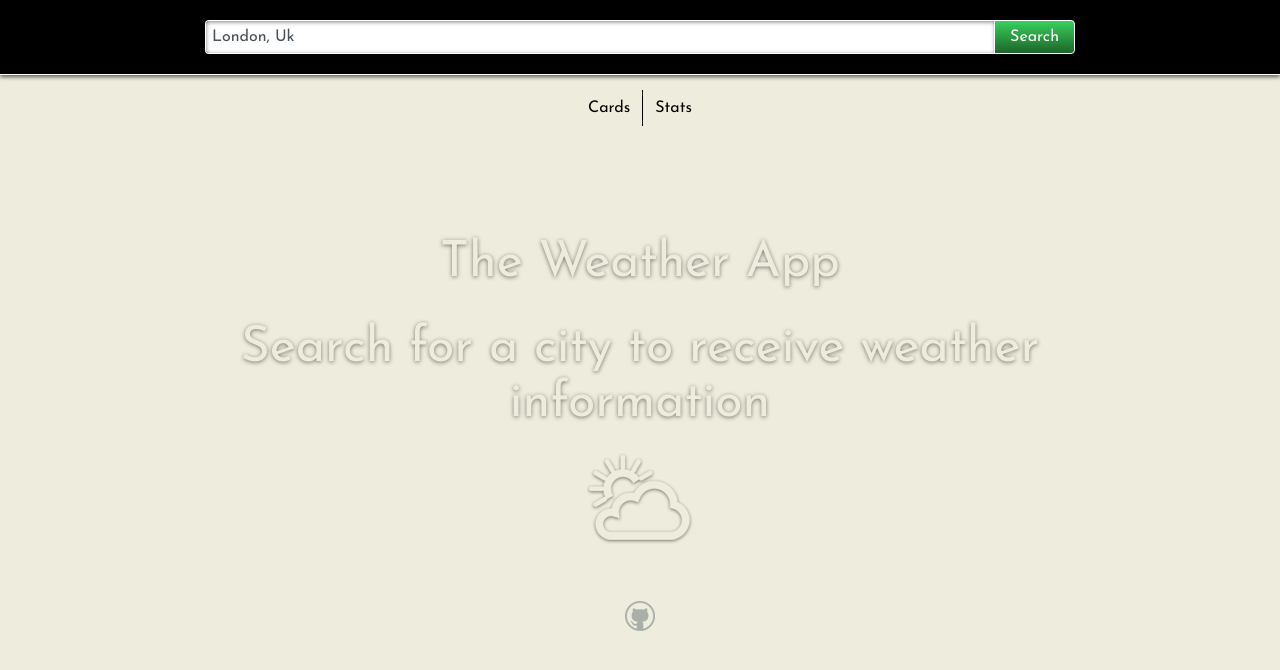
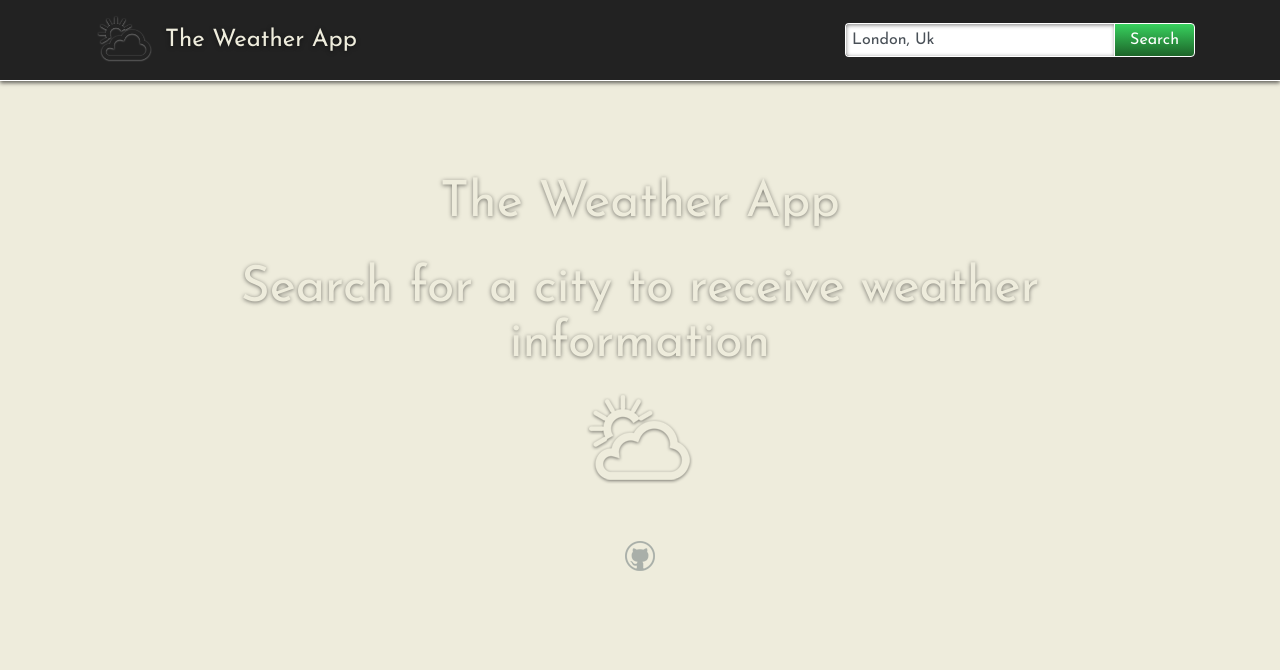
Before and after one commit to eduardo-dangelo/react-redux-weather-app, a React app: page / in a window 1280 px wide. Built offline with nearby package versions, Linux system fonts and the light colour scheme.

Commit message:
Update header and shit

```diff
--- /dev/null
+++ b/src/app/components/Header/index.jsx
@@ -0,0 +1,30 @@
+import React from 'react'
+import SearchBar from '../SearchBar'
+import { Col, Row } from 'react-bootstrap'
+
+class Header extends React.Component {
+  render() {
+    return (
+      <header className="App-header">
+        <div className="container">
+        <Row>
+          <Col sm={8}>
+            <div className="header-logo">
+              <img src={require('../WeatherList/img/weather-icon.png')} alt="icon"/>
+              <h4>The Weather App</h4>
+            </div>
+          </Col>
+          <Col sm={4}>
+            <div className="search-bar-container">
+              <SearchBar />
+            </div>
+          </Col>
+        </Row>
+        </div>
+        {/*<DisplayModeSelector/>*/}
+      </header>
+    )
+  }
+}
+
+export default Header
--- a/src/app/components/MoreInfoModal/index.jsx
+++ b/src/app/components/MoreInfoModal/index.jsx
@@ -113,7 +113,6 @@ class MoreInfoModal extends React.Component {
                 </Row>
               </Col>
               <Col sm={12}>
-                <div className={`modal-hero hero-bg-${item.list[0].weather[0].icon}`}/>
                 <div className="credits">
                   <a href="https://openweathermap.org/" rel="noopener noreferrer" target="_blank">
                     source: openweathermap.org
--- a/src/app/components/MoreInfoModal/style.scss
+++ b/src/app/components/MoreInfoModal/style.scss
@@ -2,9 +2,9 @@
 
 .modal-container {
   top: 0;
-  z-index: 3;
+  z-index: 1;
   width: 100%;
-  min-height: 100%;
+  //min-height: 100%;
   //position: absolute;
   padding-bottom: 120px;
   background: transparent;
--- a/src/app/components/SearchBar/index.jsx
+++ b/src/app/components/SearchBar/index.jsx
@@ -1,5 +1,5 @@
 import React, { Component } from 'react'
-import { InputGroup, Button, FormControl } from 'react-bootstrap'
+import { InputGroup, Button, FormControl, ControlLabel, Row, Col } from 'react-bootstrap'
 import { connect } from 'react-redux'
 import { bindActionCreators } from 'redux'
 import { actions } from '../../reducer'
@@ -32,9 +32,10 @@ class SearchBar extends Component {
     const { city } = this.state
 
     return (
-      <form onSubmit={this.handleSubmit}>
-          <div className="row form-container">
-            <div className="col-sm-12">
+      <div className="search-bar">
+        <form onSubmit={this.handleSubmit}>
+          <Row>
+            <Col sm={12}>
               <InputGroup>
                 <FormControl
                   type="text"
@@ -51,9 +52,10 @@ class SearchBar extends Component {
                   </Button>
                 </InputGroup.Button>
               </InputGroup>
-            </div>
-          </div>
-      </form>
+            </Col>
+          </Row>
+        </form>
+      </div>
     );
   }
 }
--- a/src/app/components/WeatherList/style.scss
+++ b/src/app/components/WeatherList/style.scss
@@ -32,8 +32,8 @@
 
     h1 {
       color: $app-background;
+      text-shadow: $heading-text-shadow;
       font-size: $heading-font-size;
-      text-shadow: $heading-text-shadow;
       max-width: $heading-max-width;
       padding: $heading-padding;
       margin: auto;
--- a/src/app/index.jsx
+++ b/src/app/index.jsx
@@ -1,7 +1,7 @@
 import React from 'react'
 import { Helmet } from 'react-helmet'
 import { connect } from 'react-redux'
-import SearchBar from './components/SearchBar'
+import Header from './components/Header'
 import WeatherCardList from './components/WeatherList'
 import WeatherStatsList from './components/MoreInfoModal'
 import DisplayModeSelector from './components/DisplayModeSelector'
@@ -49,17 +49,12 @@ class App extends React.Component {
         <Helmet>
           <title>Weather App</title>
         </Helmet>
-        <header className="App-header">
-          <div className="search-bar">
-            <SearchBar />
-          </div>
-        </header>
+        <Header/>
         {displayError && (
           <div className="error-container">
             <h4>404! city not found</h4>
           </div>
         )}
-        <DisplayModeSelector/>
         {this.renderWeatherList()}
       </div>
     );
--- a/src/app/style.scss
+++ b/src/app/style.scss
@@ -20,11 +20,39 @@ body {
  ********/
 
 .App-header {
+  text-align: left;
   color: $header-color;
   background: $header-bg;
   padding: $header-padding;
   box-shadow: $header-box-shadow;
   border-bottom: $header-border-bottom;
+
+  .header-logo {
+    display: flex;
+    align-items: center;
+    height: 60px;
+
+    h4 {
+      color: $app-background !important;
+      text-shadow: $heading-text-shadow !important;
+      margin-bottom: 0;
+    }
+
+    img {
+      max-width: 80px;
+      filter: invert(100%);
+    }
+  }
+
+  .search-bar-container {
+    display: flex;
+    align-items: center;
+    height: 60px;
+
+    .search-bar {
+      flex: 1;
+    }
+  }
 }
 
 .error-container {
--- a/src/styles/variables.scss
+++ b/src/styles/variables.scss
@@ -32,9 +32,9 @@ $screen-x-small: 350px;
 --------------*/
 
 //header
-$header-bg: #000000;
+$header-bg: #222222;
 $header-border-bottom: 1px solid white;
-$header-padding: 20px;
+$header-padding: 10px;
 $header-color: white;
 $header-box-shadow: 0 2px 4px rgba(0,0,0,0.6);
 
@@ -43,7 +43,7 @@ $header-box-shadow: 0 2px 4px rgba(0,0,0,0.6);
 --------------*/
 
 //form
-$form-max-width: 900px;
+$form-max-width: 1145px;
 
 //input
 $input-border: 1px solid white;
```
Also changed, not shown: src/app/img/city_wallpaper.jpg (added).
